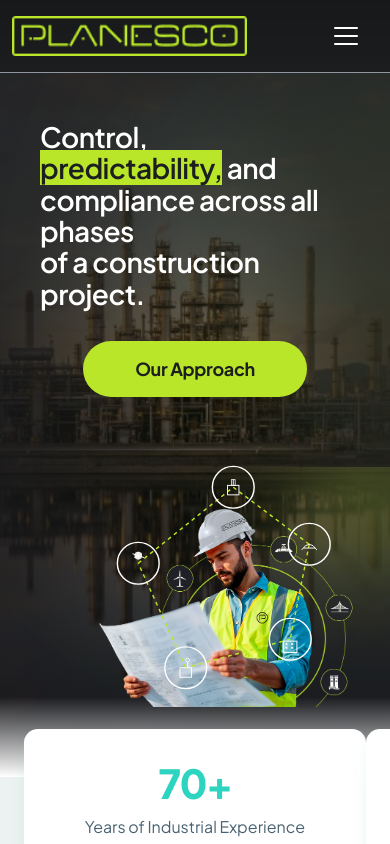
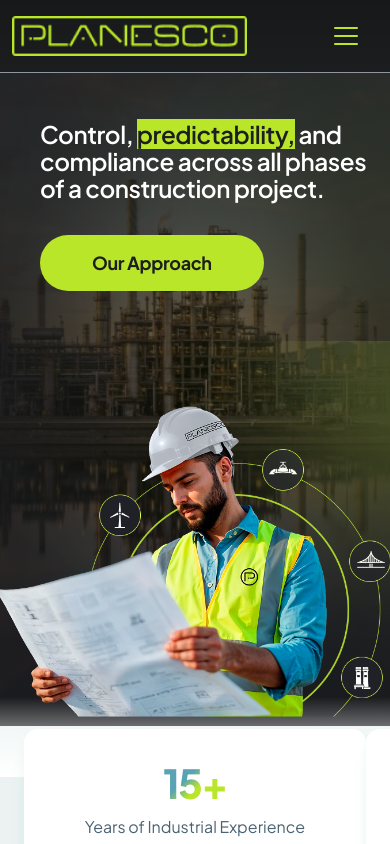
Before and after one commit to Planesco/Planesco, a Next.js app: page /en in a window 390 px wide. Shown: the top 844 px of the page. Built offline with nearby package versions, Linux system fonts and the light colour scheme.

Commit message:
Fixed mObile Hero

```diff
--- a/app/globals.css
+++ b/app/globals.css
@@ -53,9 +53,38 @@
   /* Hero bottom overlay: the gradient bar above the next section (height and opacity) */
   --hero-bottom-overlay-height: 80px;
   --hero-bottom-overlay-opacity: 1;
+  /* Hero background height: shrink so the figure sits on the bottom of the bg (e.g. 80%, 82%, 85%) */
+  --hero-bg-height: 82%;
+  /* Mobile only: hero figure size and position. Offset-x: positive = right, negative = left. Offset-y: positive = down. */
+  --hero-figure-mobile-scale: 1.45;
+  --hero-figure-mobile-max-width: 420px;
+  --hero-figure-mobile-max-height: 52vh;
+  --hero-figure-mobile-offset-x: 60px;
+  --hero-figure-mobile-offset-y: 70px;
 }
 
-/* Hero figure column: uses the variables above for responsive height */
+/* Hero headline: fluid font size so 3 lines always fit; shrinks on small screens */
+.hero-headline-wrap {
+  container-type: inline-size;
+  container-name: hero-headline;
+}
+/* Keep exactly 3 lines: each line is nowrap, font-size scales to fit container */
+.hero-headline {
+  font-size: clamp(18px, 4.6cqi + 10px, 64px);
+}
+
+@container hero-headline (min-width: 640px) {
+  .hero-headline {
+    font-size: clamp(46px, 5.5cqi + 12px, 56px);
+  }
+}
+@container hero-headline (min-width: 1024px) {
+  .hero-headline {
+    font-size: clamp(56px, 6cqi + 8px, 64px);
+  }
+}
+
+/* Hero figure column: full height so figure can sit at bottom of hero */
 .hero-figure-column {
   min-height: var(--hero-image-min-height);
 }
@@ -87,11 +116,23 @@
   }
 }
 
-/* Mobile: confine figure to lower half of hero so it doesn't overlap headline/CTA */
+/* Mobile: figure container sized so it can reach under hero text; scale and size via theme variables */
 .hero-figure-mobile {
   height: 50vh;
   min-height: 280px;
   max-height: 380px;
+}
+@media (max-width: 767px) {
+  .hero-figure-mobile {
+    --hero-image-scale: var(--hero-figure-mobile-scale);
+    --hero-image-offset-x: var(--hero-figure-mobile-offset-x);
+    --hero-image-offset-y: var(--hero-figure-mobile-offset-y);
+    max-width: min(100%, var(--hero-figure-mobile-max-width));
+    max-height: var(--hero-figure-mobile-max-height);
+    min-height: 320px;
+    height: var(--hero-figure-mobile-max-height);
+    transform-origin: bottom right;
+  }
 }
 @media (min-width: 768px) {
   .hero-figure-mobile {
--- a/components/Footer.tsx
+++ b/components/Footer.tsx
@@ -20,6 +20,7 @@ export default async function Footer() {
             width={282}
             height={48}
             className="mx-auto h-12 w-auto object-contain"
+            style={{ width: "auto", height: "auto" }}
           />
         </Link>
         <p
--- a/components/Header.tsx
+++ b/components/Header.tsx
@@ -35,7 +35,7 @@ export default function Header() {
           type="button"
           aria-label={menuOpen ? "Close menu" : "Open menu"}
           aria-expanded={menuOpen}
-          className="flex flex-col justify-center gap-1.5 p-2 text-white md:hidden"
+          className="flex flex-col justify-center gap-1.5 p-2 text-[var(--color-lime)] md:hidden"
           onClick={() => setMenuOpen((o) => !o)}
         >
           <span className="block h-0.5 w-6 bg-current rounded" aria-hidden />
--- a/components/Hero.tsx
+++ b/components/Hero.tsx
@@ -14,14 +14,14 @@ export default async function Hero() {
         ["--hero-bg-height" as string]: "85%",
       }}
     >
-      {/* Hero background: 1445×653, left -2px per design spec */}
+      {/* Hero background: height from --hero-bg-height so figure can sit on its bottom */}
       <div
-        className="absolute top-0 bg-cover bg-no-repeat"
+        className="absolute top-0 left-0 bg-cover bg-no-repeat hero-bg"
         style={{
           left: -2,
           width: "calc(100% + 2px)",
           minHeight: 653,
-          height: "100%",
+          height: "var(--hero-bg-height, 100%)",
           backgroundImage: `
             radial-gradient(61.07% 58.58% at 52.11% 50.08%, rgba(30, 30, 34, 0) 0%, rgba(30, 30, 34, 0.6) 100%),
             linear-gradient(0deg, rgba(30, 30, 34, 0.6), rgba(30, 30, 34, 0.6)),
@@ -44,10 +44,10 @@ export default async function Hero() {
         aria-hidden
       />
 
-      {/* Worker figure: on mobile bottom-half only so it doesn't overlap headline/CTA; desktop unchanged */}
+      {/* Worker figure: full-height column so figure sits at the very bottom of the hero */}
       <div className="hero-figure-column absolute inset-0 z-[1] flex items-end justify-end pr-0 md:items-center md:pr-6 lg:pr-8 xl:pr-10">
         <div
-          className="hero-figure-inner relative h-full w-full max-w-[min(100%,360px)] md:max-w-[min(100%,500px)] lg:max-w-[var(--hero-image-max-width)] hero-figure-mobile"
+          className="hero-figure-inner relative h-full w-full max-w-[min(100%,var(--hero-figure-mobile-max-width,360px))] md:max-w-[min(100%,500px)] lg:max-w-[var(--hero-image-max-width)] hero-figure-mobile"
           style={{
             marginTop: "var(--hero-image-margin-top)",
             marginRight: "var(--hero-image-margin-right)",
@@ -66,62 +66,6 @@ export default async function Hero() {
             style={{ opacity: "var(--hero-image-opacity, 1)" }}
             sizes="(max-width: 767px) 620px, (max-width: 1023px) 800px, 1280px"
           />
-          {/* Orbit icons: 5 circles + dotted lime connectors, mobile only */}
-          <div
-            className="pointer-events-none absolute inset-0 md:hidden"
-            aria-hidden
-          >
-            <svg
-              className="h-full w-full"
-              viewBox="0 0 360 400"
-              fill="none"
-              preserveAspectRatio="xMaxYMax meet"
-            >
-              {/* Dotted connectors between adjacent circles (arc order: left-mid → top-right → right → bottom-right → bottom-left → back to left-mid) */}
-              <line x1="95" y1="175" x2="195" y2="95" stroke="#B9E629" strokeWidth="1.5" strokeDasharray="4 4" />
-              <line x1="195" y1="95" x2="275" y2="155" stroke="#B9E629" strokeWidth="1.5" strokeDasharray="4 4" />
-              <line x1="275" y1="155" x2="255" y2="255" stroke="#B9E629" strokeWidth="1.5" strokeDasharray="4 4" />
-              <line x1="255" y1="255" x2="145" y2="285" stroke="#B9E629" strokeWidth="1.5" strokeDasharray="4 4" />
-              <line x1="145" y1="285" x2="95" y2="175" stroke="#B9E629" strokeWidth="1.5" strokeDasharray="4 4" />
-              {/* Circle 1: wind turbine (left-middle) */}
-              <g transform="translate(95, 175)">
-                <circle r="22" stroke="white" strokeWidth="1.5" fill="transparent" />
-                <circle cx="0" cy="-8" r="4" fill="white" opacity="0.9" />
-                <line x1="0" y1="-4" x2="0" y2="-12" stroke="white" strokeWidth="1" />
-                <line x1="-6" y1="-10" x2="6" y2="-6" stroke="white" strokeWidth="1" />
-                <line x1="-4" y1="-6" x2="4" y2="-10" stroke="white" strokeWidth="1" />
-              </g>
-              {/* Circle 2: factory (top-right) */}
-              <g transform="translate(195, 95)">
-                <circle r="22" stroke="white" strokeWidth="1.5" fill="transparent" />
-                <rect x="-6" y="-2" width="12" height="10" stroke="white" strokeWidth="1" fill="none" />
-                <line x1="0" y1="-2" x2="0" y2="-8" stroke="white" strokeWidth="1" />
-                <rect x="-2" y="-8" width="4" height="6" stroke="white" strokeWidth="0.8" fill="none" />
-              </g>
-              {/* Circle 3: bridge (middle-right) */}
-              <g transform="translate(275, 155)">
-                <circle r="22" stroke="white" strokeWidth="1.5" fill="transparent" />
-                <path d="M -8 6 Q 0 -6 8 6" stroke="white" strokeWidth="1" fill="none" />
-                <line x1="-6" y1="4" x2="6" y2="4" stroke="white" strokeWidth="1" />
-              </g>
-              {/* Circle 4: building (bottom-right) */}
-              <g transform="translate(255, 255)">
-                <circle r="22" stroke="white" strokeWidth="1.5" fill="transparent" />
-                <rect x="-7" y="2" width="14" height="12" stroke="white" strokeWidth="1" fill="none" />
-                <rect x="-5" y="4" width="2" height="2" fill="white" opacity="0.9" />
-                <rect x="1" y="4" width="2" height="2" fill="white" opacity="0.9" />
-                <rect x="-5" y="8" width="2" height="2" fill="white" opacity="0.9" />
-                <rect x="1" y="8" width="2" height="2" fill="white" opacity="0.9" />
-              </g>
-              {/* Circle 5: industrial (bottom-left) */}
-              <g transform="translate(145, 285)">
-                <circle r="22" stroke="white" strokeWidth="1.5" fill="transparent" />
-                <rect x="-6" y="0" width="12" height="10" stroke="white" strokeWidth="1" fill="none" />
-                <line x1="2" y1="0" x2="2" y2="-6" stroke="white" strokeWidth="1" />
-                <circle cx="2" cy="-8" r="2" stroke="white" strokeWidth="0.8" fill="none" />
-              </g>
-            </svg>
-          </div>
         </div>
       </div>
 
@@ -130,9 +74,15 @@ export default async function Hero() {
         className="relative z-10 mx-auto flex w-full max-w-[1920px] flex-col items-start justify-start pt-0 md:justify-center md:pt-0 pl-4 pr-4 md:pl-12 lg:pl-16 xl:pl-20"
         style={{ fontFamily: "var(--font-hero)" }}
       >
-        <div className="flex max-w-[960px] flex-col gap-4 w-full">
+        <div className="hero-headline-wrap flex max-w-[960px] flex-col gap-4 w-full">
+          <h1
+            className="hero-headline font-semibold leading-[1.12] tracking-[-0.02em] text-white"
+            style={{ fontFamily: "var(--font-hero)" }}
+          >
             {(() => {
+              const head = t("headline");
               const highlight = t("predictability");
+              const lines = head.split("\n");
               const renderWithHighlight = (line: string) => {
                 const i = line.indexOf(highlight);
                 if (i === -1) return line;
@@ -153,34 +103,18 @@ export default async function Hero() {
                   </>
                 );
               };
-            const renderHeadline = (head: string) => (
+              return (
                 <>
-                {head.split("\n").map((line, idx) => (
-                  <span key={idx}>
-                    {idx > 0 && "\n"}
+                  {lines.map((line, idx) => (
+                    <span key={idx} className="hero-headline-line block whitespace-nowrap">
                       {renderWithHighlight(line)}
                     </span>
                   ))}
                 </>
               );
-            return (
-              <>
-                <h1
-                  className="whitespace-pre-line font-semibold leading-[1.12] tracking-[-0.02em] text-white text-[28px] sm:text-[32px] md:hidden"
-                  style={{ fontFamily: "var(--font-hero)" }}
-                >
-                  {renderHeadline(t("headlineMobile"))}
+            })()}
           </h1>
-                <h1
-                  className="whitespace-pre-line font-semibold leading-[1.12] tracking-[-0.02em] text-white hidden md:block text-[48px] lg:text-[56px] xl:text-[64px]"
-                  style={{ fontFamily: "var(--font-hero)" }}
-                >
-                  {renderHeadline(t("headline"))}
-                </h1>
-              </>
-            );
-          })()}
-          <div className="pt-4 w-full flex justify-center md:justify-start">
+          <div className="pt-4">
             <Link
               href="#our-approach"
               className="inline-flex items-center justify-center rounded-full px-[52px] py-[18px] font-bold text-[#1C1E1F] transition-opacity hover:opacity-90"
--- a/components/MetricsCard.tsx
+++ b/components/MetricsCard.tsx
@@ -42,7 +42,7 @@ export default async function MetricsCard() {
           >
             <span
               className="text-3xl font-extrabold leading-[110%] tracking-[-0.04em] md:text-[56px]"
-              style={i === 0 ? { color: "#2dd4bf" } : gradientStyle}
+              style={gradientStyle}
             >
               {stat.value}
             </span>
--- a/components/MetricsCarousel.tsx
+++ b/components/MetricsCarousel.tsx
@@ -9,8 +9,6 @@ const gradientStyle = {
   WebkitTextFillColor: "transparent" as const,
   backgroundClip: "text" as const,
 };
-
-const tealStyle = { color: "#2dd4bf" };
 
 const cardShadow =
   "0px 53px 21px rgba(152, 225, 191, 0.01), 0px 30px 18px rgba(152, 225, 191, 0.05), 0px 13px 13px rgba(152, 225, 191, 0.09), 0px 3px 7px rgba(152, 225, 191, 0.1)";
@@ -88,7 +86,7 @@ export default function MetricsCarousel({ stats }: { stats: Stat[] }) {
           >
             <span
               className="text-[40px] font-extrabold leading-[110%] tracking-[-0.04em]"
-              style={i === 0 ? tealStyle : gradientStyle}
+              style={gradientStyle}
             >
               {stat.value}
             </span>
--- a/components/StepIcon.tsx
+++ b/components/StepIcon.tsx
@@ -26,6 +26,7 @@ export default function StepIcon({ src, stepNumber }: StepIconProps) {
       width={28}
       height={28}
       className="object-contain"
+      style={{ width: "auto", height: "auto" }}
       onError={() => setFailed(true)}
     />
   );
--- a/messages/en.json
+++ b/messages/en.json
@@ -12,12 +12,11 @@
   },
   "hero": {
     "headline": "Control, predictability, and\ncompliance across all phases\nof a construction project.",
-    "headlineMobile": "Control, \npredictability, and\ncompliance across all\nphases\nof a construction project.",
     "predictability": "predictability",
     "cta": "Our Approach"
   },
   "metrics": {
-    "stat1Value": "70+",
+    "stat1Value": "15+",
     "stat1Label": "Years of Industrial Experience",
     "stat2Value": "30+",
     "stat2Label": "Projects Managed",
--- a/messages/es.json
+++ b/messages/es.json
@@ -12,12 +12,11 @@
   },
   "hero": {
     "headline": "Control, predictibilidad y\ncumplimiento en todas las fases\nde un proyecto de construcción.",
-    "headlineMobile": "Control, \npredictibilidad y\ncumplimiento en todas las\nfases\nde un proyecto de construcción.",
     "predictability": "predictibilidad",
     "cta": "Nuestro enfoque"
   },
   "metrics": {
-    "stat1Value": "70+",
+    "stat1Value": "15+",
     "stat1Label": "Años de experiencia industrial",
     "stat2Value": "30+",
     "stat2Label": "Proyectos gestionados",
--- a/messages/fr.json
+++ b/messages/fr.json
@@ -12,12 +12,11 @@
   },
   "hero": {
     "headline": "Maîtrise, prévisibilité et\nconformité à toutes les phases\nd'un projet de construction.",
-    "headlineMobile": "Maîtrise, \nprévisibilité et\nconformité à toutes les\nphases\nd'un projet de construction.",
     "predictability": "prévisibilité",
     "cta": "Notre approche"
   },
   "metrics": {
-    "stat1Value": "70+",
+    "stat1Value": "15+",
     "stat1Label": "Années d'expérience industrielle",
     "stat2Value": "30+",
     "stat2Label": "Projets gérés",
```
Lines whose indentation alone changed are shown as unchanged.
